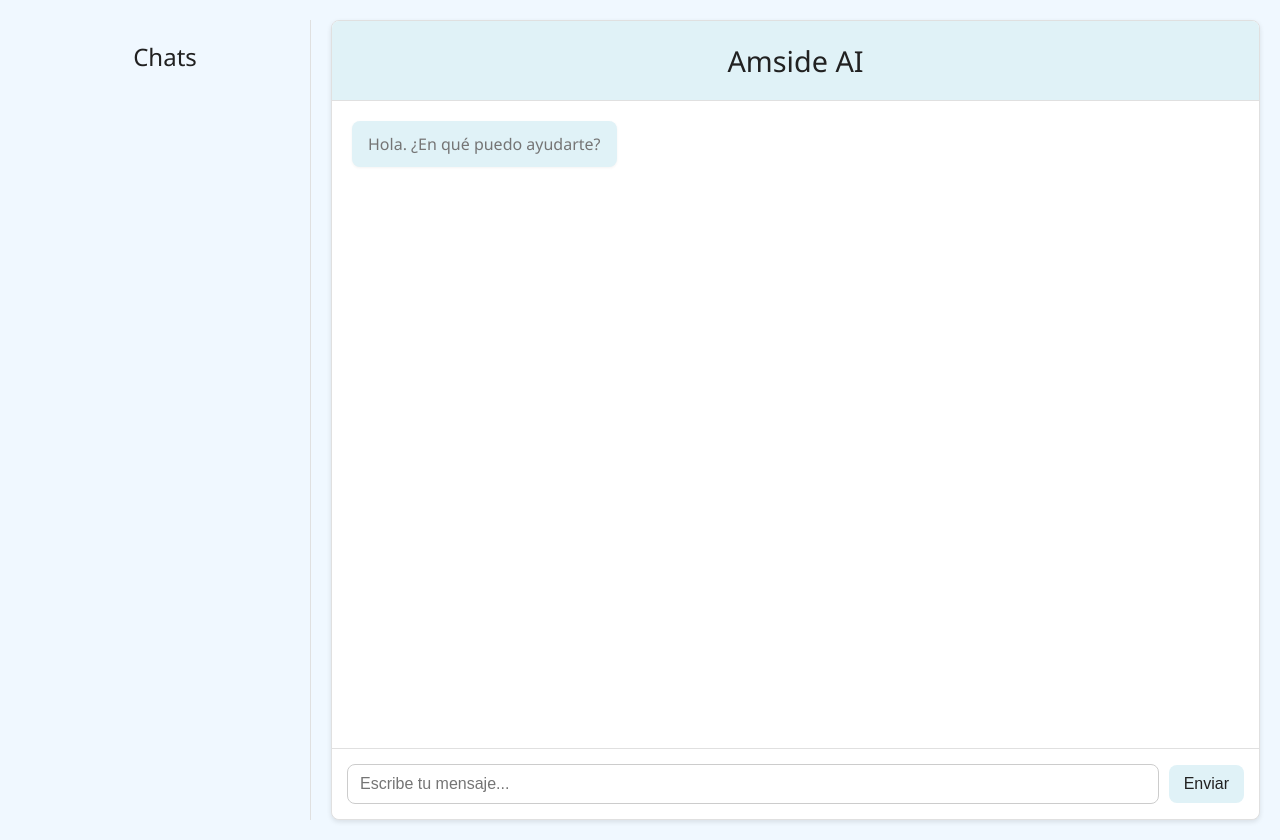
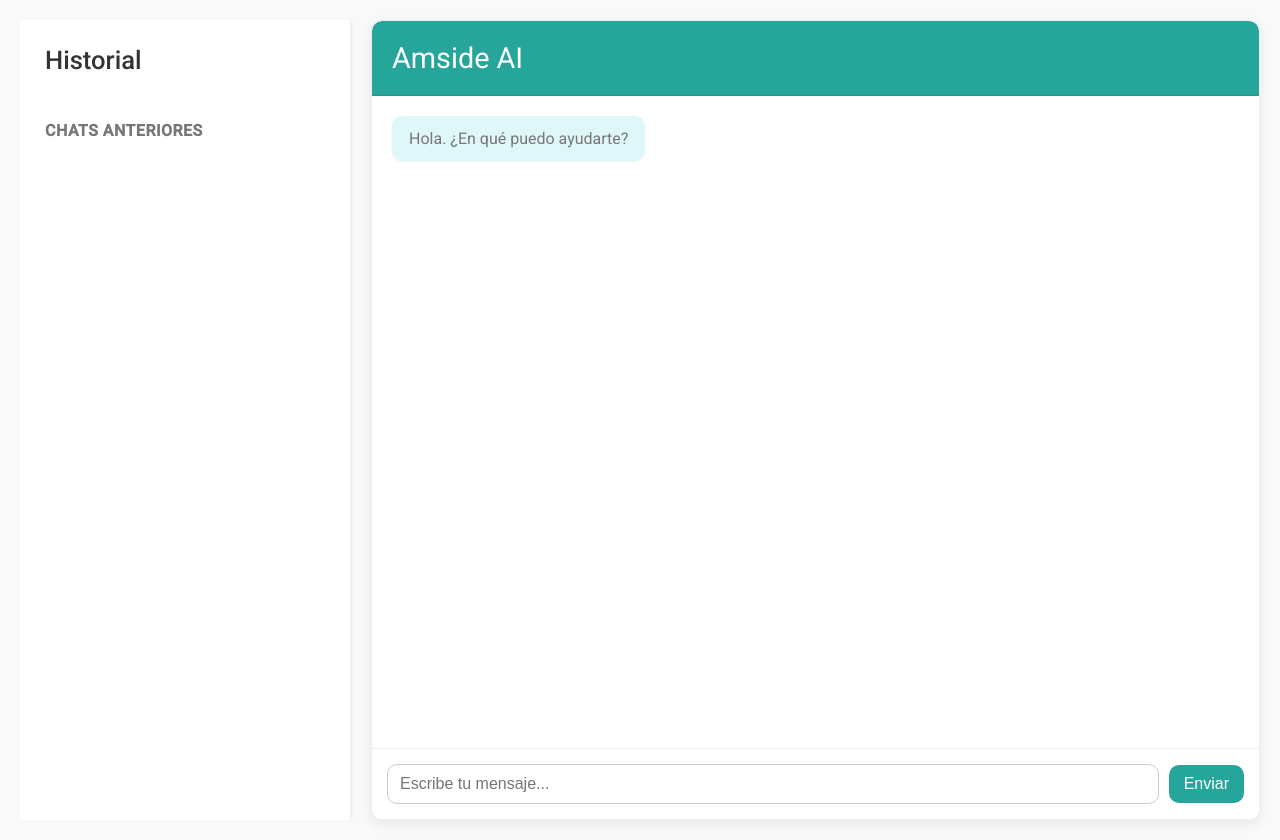
Before and after one commit to moshfox/Convertidor, a plain HTML site: page index.html in a window 1280 px wide. Drawn offline with Linux system fonts and the light colour scheme.

Commit message:
Update index.html

```diff
--- a/index.html
+++ b/index.html
@@ -6,24 +6,21 @@
     <title>Amside AI - Simple con Historial</title>
     <style>
         :root {
-            --primary-color: #f0f8ff; /* Alice Blue */
-            --secondary-color: #e0f2f7; /* Light Cyan lighten-3 */
-            --accent-color: #81d4fa; /* Light Blue lighten-2 */
-            --text-color-primary: #212121; /* Grey darken-4 */
-            --text-color-secondary: #757575; /* Grey */
-            --background-color: var(--primary-color);
-            --message-user-bg: var(--accent-color);
-            --message-ai-bg: var(--secondary-color);
-            --error-color: #f44336; /* Red accent-2 */
-            --border-radius: 8px;
-            --box-shadow: 0 2px 5px rgba(0, 0, 0, 0.1);
+            --primary-color: #f9f9f9; /* Light Grey */
+            --secondary-color: #e0f7fa; /* Teal lighten-5 */
+            --accent-color: #26a69a; /* Teal lighten-1 */
+            --text-color-primary: #333;
+            --text-color-secondary: #777;
+            --error-color: #d32f2f; /* Red darken-2 */
+            --border-radius: 10px;
+            --box-shadow: 0 4px 12px rgba(0, 0, 0, 0.08);
             --transition: all 0.3s ease-in-out;
-            --sidebar-width: 250px;
+            --sidebar-width: 280px;
         }
 
         body {
-            font-family: 'Segoe UI', Tahoma, Geneva, Verdana, sans-serif;
-            background-color: var(--background-color);
+            font-family: 'Roboto', sans-serif;
+            background-color: var(--primary-color);
             color: var(--text-color-primary);
             margin: 0;
             display: flex;
@@ -32,32 +29,35 @@
         }
 
         .sidebar {
-            background-color: var(--primary-color);
+            background-color: #fff;
             width: var(--sidebar-width);
-            border-right: 1px solid #e0e0e0;
-            padding: 20px;
+            border-right: 1px solid #eee;
+            padding: 25px;
             display: flex;
             flex-direction: column;
             align-items: flex-start;
+            box-shadow: 2px 0 5px rgba(0, 0, 0, 0.03);
         }
 
         .sidebar-header {
             color: var(--text-color-primary);
-            margin-bottom: 20px;
-            text-align: center;
+            margin-bottom: 30px;
+            text-align: left;
             width: 100%;
         }
 
         .sidebar-header h2 {
             margin: 0;
-            font-size: 1.5em;
-            font-weight: 400;
+            font-size: 1.6em;
+            font-weight: 500;
         }
 
         .chat-list-title {
-            font-size: 1.1em;
+            font-size: 1em;
             color: var(--text-color-secondary);
-            margin-bottom: 10px;
+            margin-bottom: 15px;
+            text-transform: uppercase;
+            letter-spacing: 0.5px;
         }
 
         .chat-list {
@@ -68,21 +68,23 @@
         }
 
         .chat-list li {
-            padding: 10px 12px;
+            padding: 12px 15px;
             border-radius: var(--border-radius);
             margin-bottom: 8px;
             cursor: pointer;
-            background-color: #fff;
-            border: 1px solid #f0f0f0;
-            transition: background-color var(--transition);
+            background-color: var(--secondary-color);
+            color: var(--text-color-primary);
+            transition: background-color var(--transition), color var(--transition);
             overflow: hidden;
             text-overflow: ellipsis;
             white-space: nowrap;
-            box-shadow: 0 1px 3px rgba(0, 0, 0, 0.03);
+            border: 1px solid var(--secondary-color);
         }
 
         .chat-list li:hover {
-            background-color: #f5f5f5;
+            background-color: var(--accent-color);
+            color: #fff;
+            border-color: var(--accent-color);
         }
 
         .chat-container {
@@ -94,15 +96,17 @@
             overflow: hidden;
             flex-grow: 1;
             margin-left: 20px;
-            border: 1px solid #e0e0e0;
+            border: 1px solid #eee;
         }
 
         .chat-header {
-            background-color: var(--secondary-color);
-            color: var(--text-color-primary);
+            background-color: var(--accent-color);
+            color: #fff;
             padding: 20px;
-            text-align: center;
-            border-bottom: 1px solid #e0e0e0;
+            text-align: left;
+            border-bottom: 1px solid rgba(0, 0, 0, 0.1);
+            border-top-left-radius: var(--border-radius);
+            border-top-right-radius: var(--border-radius);
         }
 
         .chat-header h2 {
@@ -121,7 +125,7 @@
         }
 
         .message {
-            background-color: var(--message-ai-bg);
+            background-color: var(--secondary-color);
             color: var(--text-color-secondary);
             border-radius: var(--border-radius);
             padding: 12px 16px;
@@ -130,6 +134,7 @@
             max-width: 80%;
             box-shadow: 0 1px 3px rgba(0, 0, 0, 0.05);
             font-size: 1em;
+            border: 1px solid var(--secondary-color);
         }
 
         .error-message {
@@ -154,7 +159,7 @@
         }
 
         .user-message {
-            background-color: var(--message-user-bg);
+            background-color: var(--accent-color);
             color: #fff;
             border-radius: var(--border-radius);
             padding: 12px 16px;
@@ -191,7 +196,7 @@
 
         .input-area {
             padding: 15px;
-            border-top: 1px solid #e0e0e0;
+            border-top: 1px solid #eee;
             display: flex;
             align-items: center;
             background-color: #fff;
@@ -216,8 +221,8 @@
         }
 
         .send-button {
-            background-color: var(--secondary-color);
-            color: var(--text-color-primary);
+            background-color: var(--accent-color);
+            color: #fff;
             border: none;
             padding: 10px 15px;
             border-radius: var(--border-radius);
@@ -227,15 +232,17 @@
         }
 
         .send-button:hover {
-            background-color: #b2ebf2; /* Light Cyan lighten-4 */
+            background-color: #00897b; /* Teal darken-1 */
         }
     </style>
+    <link href="https://fonts.googleapis.com/css2?family=Roboto:wght@400;500&display=swap" rel="stylesheet">
 </head>
 <body>
     <div class="sidebar">
         <div class="sidebar-header">
-            <h2>Chats</h2>
+            <h2>Historial</h2>
         </div>
+        <h3 class="chat-list-title">Chats Anteriores</h3>
         <ul class="chat-list" id="chat-list">
             </ul>
     </div>
@@ -295,7 +302,7 @@
             chatList.innerHTML = '';
             chatHistory.forEach((chat, index) => {
                 const listItem = document.createElement('li');
-                listItem.textContent = chat.name.substring(0, 20) + (chat.name.length > 20 ? '...' : '');
+                listItem.textContent = chat.name.substring(0, 22) + (chat.name.length > 22 ? '...' : '');
                 listItem.addEventListener('click', () => {
                     currentChat = chat.messages;
                     displayChat(currentChat);
@@ -306,8 +313,8 @@
 
         function saveChat(firstUserMessage) {
             if (currentChat.length > 0 && firstUserMessage) {
-                const chatName = firstUserMessage.substring(0, 20);
-                chatHistory.push({ name: chatName, messages: [...currentChat] });
+                const chatName = firstUserMessage.substring(0, 25);
+                chatHistory.unshift({ name: chatName, messages: [...currentChat] }); // Add to the beginning
                 updateChatList();
             }
         }
```
